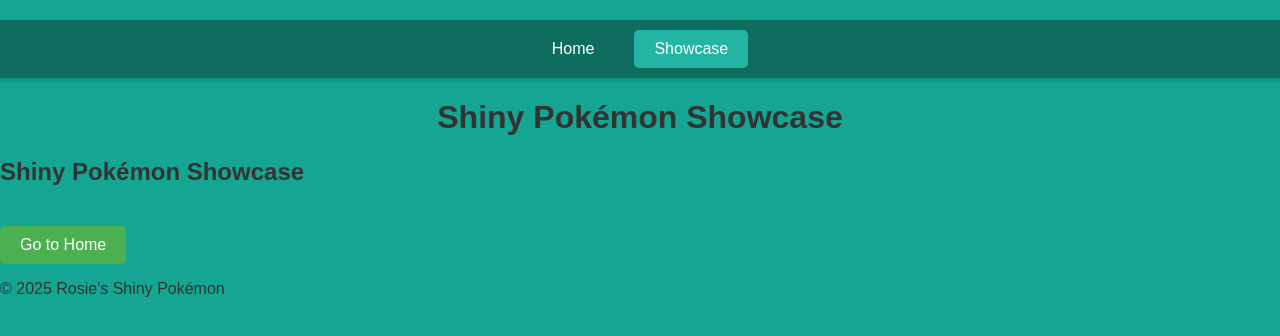
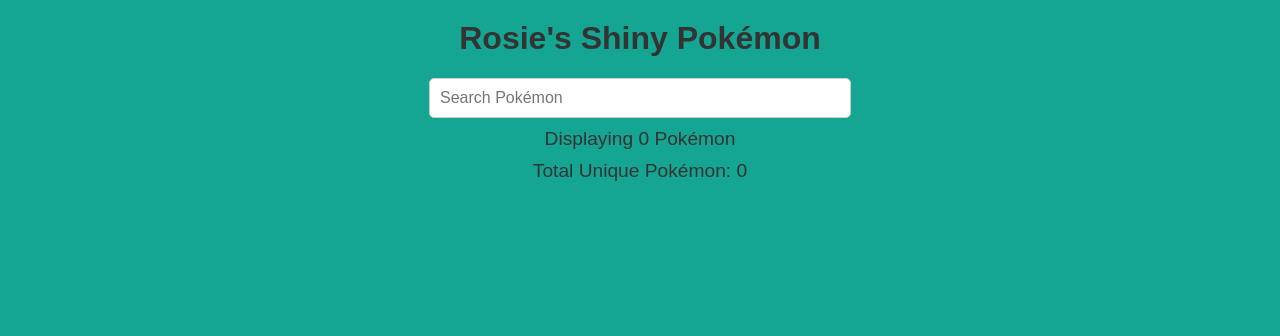
Before and after one commit to Rosesandthorns/Rosies-Shinies, a plain HTML site: page index.html in a window 1280 px wide. Drawn offline with Linux system fonts and the light colour scheme.

Commit message:
Update index.html

```diff
--- a/index.html
+++ b/index.html
@@ -3,28 +3,21 @@
 <head>
     <meta charset="UTF-8">
     <meta name="viewport" content="width=device-width, initial-scale=1.0">
-    <title>Shiny Pokémon Showcase</title>
+    <title>Rosie's Shiny Pokémon</title>
     <link rel="stylesheet" href="styles.css">
 </head>
 <body>
     <header>
-        <nav class="navbar">
-            <a href="home.html">Home</a>
-            <a href="index.html" class="active">Showcase</a>
-        </nav>
-        <h1>Shiny Pokémon Showcase</h1>
+    <h1 style="text-align: center; margin-top: 20px;">Rosie's Shiny Pokémon</h1>
+    <input type="text" id="search" placeholder="Search Pokémon">
+    <div id="pokemon-count">Displaying 0 Pokémon</div> <!-- New div for Pokémon count -->
+    <div id="total-pokemon-count">Total Unique Pokémon: 0</div> <!-- New div for total unique Pokémon count -->
     </header>
 
     <main>
-    <h2 class="carousel-title">Shiny Pokémon Showcase</h2>
-    <div class="card-container" id="card-container">
-        <!-- Cards will be injected here -->
-    </div>
-    <a href="home.html" class="button">Go to Home</a>
+        <div id="pokemon-container"></div>
     </main>
 
-    <footer>
-        <p>&copy; 2025 Rosie's Shiny Pokémon</p>
-    </footer>
+    <script src="script.js"></script>
 </body>
 </html>
```
